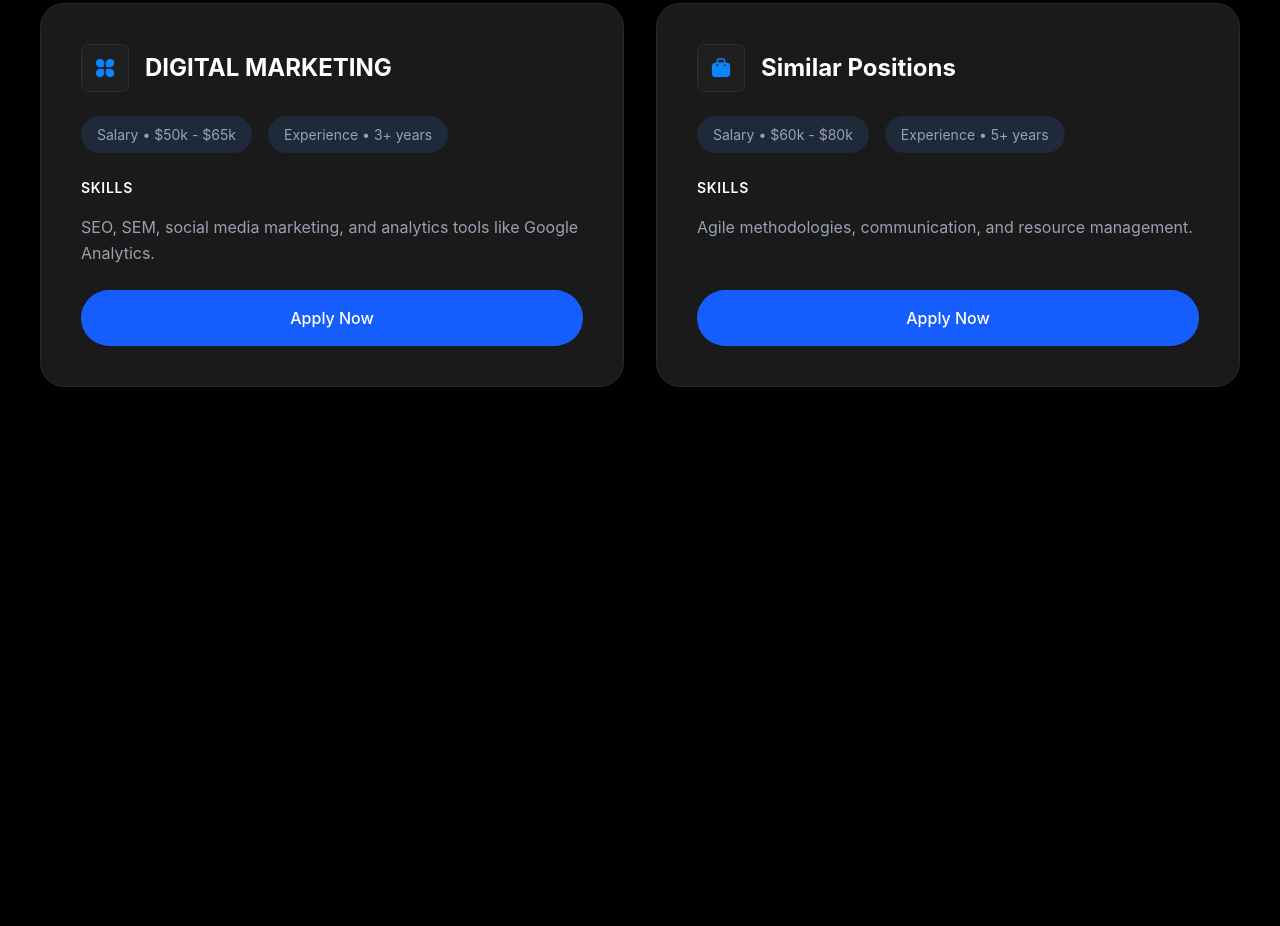
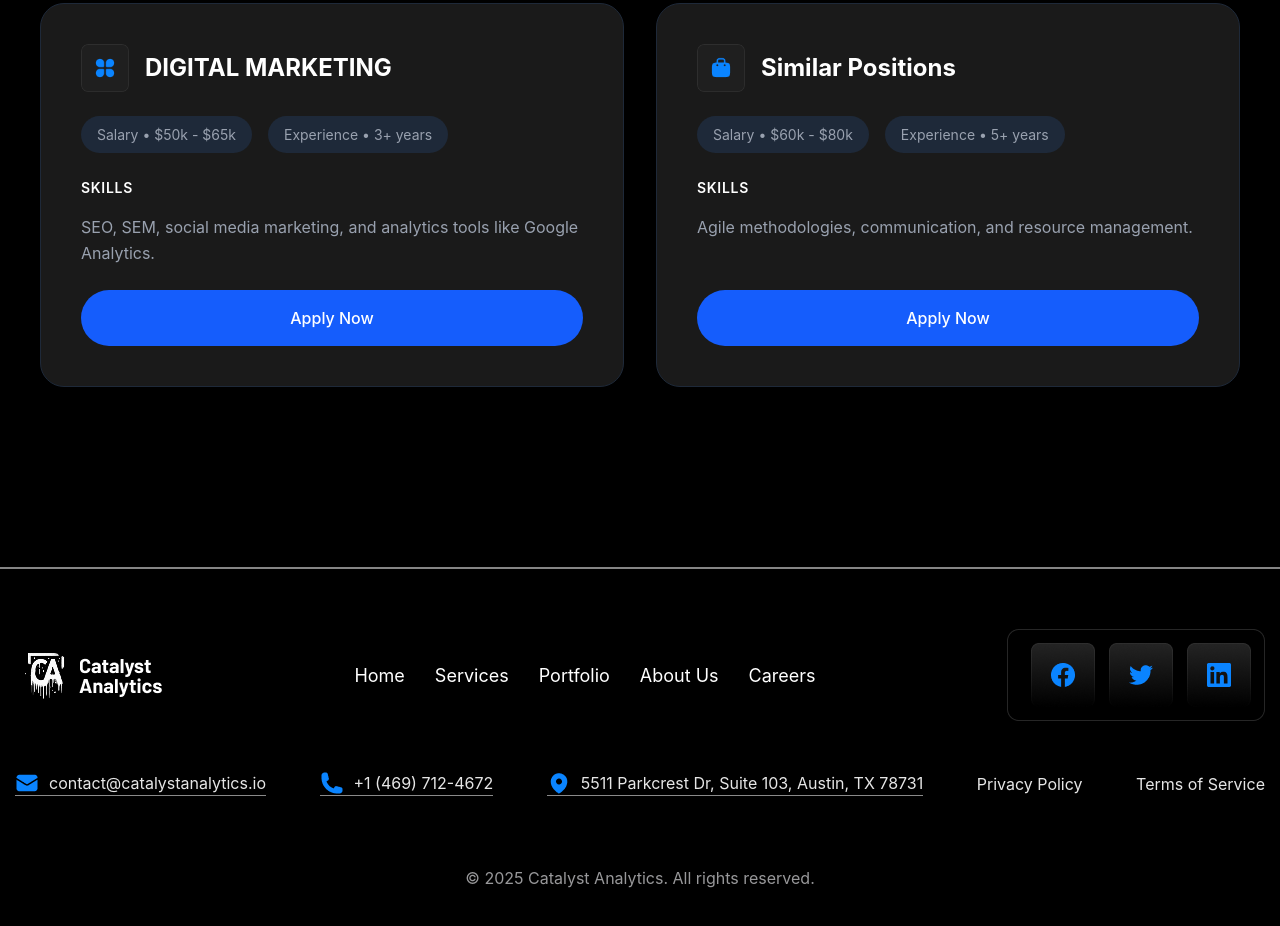
Before and after one commit to zargulak11-hash/git-exam-week2, a website: page src/index3.html in a window 1280 px wide. Shown: the part 3607-4533 px from the top of the page. Before the commit the page ends 4074 px from the top, so only its background shows below. Drawn offline with nearby package versions, Linux system fonts and the light colour scheme; files that its build step writes are made by us from their sources.

Commit message:
commit_project4

```diff
--- a/src/index3.html
+++ b/src/index3.html
@@ -100,7 +100,7 @@
         </div>
          </div>
         </section>
-        <section class="max-w-[1300px] ml-[120px] pl-[15px] lg:pl-[40px] m-auto mt-[30px] bg-[#141414] mt-[20px] text-[white] w-[380px] pt-[30px] rounded-[12px] pb-[30px] lg:w-[834px]">
+        <section class="max-w-[1300px] lg:ml-[120px] pl-[15px] lg:pl-[40px] m-auto mt-[30px] bg-[#141414] mt-[20px] text-[white] w-[380px] pt-[30px] rounded-[12px] pb-[30px] lg:w-[834px]">
             <h1 class="text-[20px] font-[600]">Apply Now</h1>
             <div class="flex flex-col lg:flex-row pt-[20px] gap-[15px]">
             <input class="w-[350px] h-[42px] p-[15px] bg-[#FFFFFF0D] lg:w-[370px] rounded-[5px]" type="text" placeholder="First Name*">
@@ -207,4 +207,36 @@
     </div>
   </div>
 </section>
+<section>
+     <footer class= "border-t-[2px] border-[#858585] mt-[100px] pt-[60px]">
+        <div class="max-w-[1250px] m-auto flex flex-col lg:flex-row lg:justify-between gap-6 items-center justify-center">
+        <img src="./images/Logo (10).png" alt="">
+        <nav class="flex gap-[30px] text-[18px]  text-[white] items-center lg:mt-0 mt-[30px] flex-col lg:flex-row">
+            <p>Home</p>
+            <p>Services</p>
+            <p>Portfolio</p>
+            <p>About Us</p>
+            <p>Careers</p>
+        </nav>
+        <img src="./images/Sub Container.png" alt="">
+    </div>
+    <div class="max-w-[1250px] text-[#E6E6E6] mt-[50px] m-auto flex flex-col lg:flex-row lg:justify-between gap-8 items-center justify-center">
+        <div class=" border-b-[1px] border-[#8a8a8a] flex gap-[10px] items-center">
+            <img src="./images/Icon (25).png" alt="">
+            <p>contact@catalystanalytics.io</p>
+        </div>
+        <div class=" border-b-[1px] border-[#8a8a8a] flex gap-[10px] items-center">
+            <img src="./images/Icon (26).png" alt="">
+            <p>+1 (469) 712-4672</p>
+        </div>
+        <div class=" border-b-[1px] border-[#8a8a8a] flex gap-[10px] items-center">
+            <img src="./images/Icon (27).png" alt="">
+            <p>5511 Parkcrest Dr, Suite 103, Austin, TX 78731</p>
+        </div>
+        <p>Privacy Policy</p>
+        <p>Terms of Service</p>
+    </div>
+    <p class="text-[#98989A] text-center mt-[70px] mb-[40px]">© 2025 Catalyst Analytics. All rights reserved.</p>
+    </footer>
+</section>
     </main>
```
